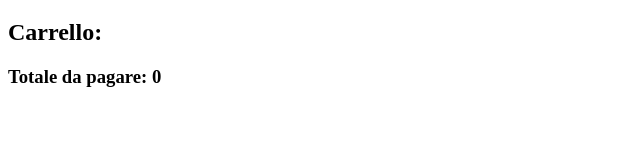
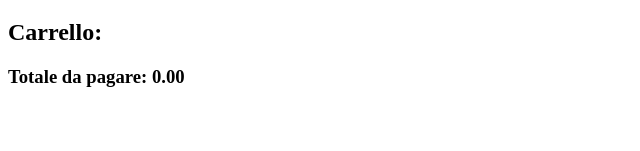
Before and after one commit to mauroanastasi/ex-react-usereducer-spesa, a React (Vite) app: page / in a window 1280 px wide. Shown: the part 149-300 px from the top of the page, without its empty margins (0-640 px from the left). Built offline with nearby package versions, Linux system fonts and the light colour scheme.

Commit message:
[UPD] MIL3 done. eliminate button

```diff
--- a/components/ProductList.jsx
+++ b/components/ProductList.jsx
@@ -31,6 +31,10 @@ const ProductList = () => {
         )
     }
 
+    const removeFromCart = (product) => {
+        setAddedProducts(curr => curr.filter(p => p.name !== product.name))
+    }
+
     const totalPay = addedProducts.reduce((acc, p) =>
         acc + (p.price * p.quantity)
         , 0)
@@ -47,12 +51,12 @@ const ProductList = () => {
             {addedProducts.length != 0 && (
                 addedProducts.map(add => (
                     <ul>
-                        <li>{add.name} - {add.price} - {add.quantity}</li>
+                        <li>{add.name} - {add.price} - {add.quantity} <button onClick={() => removeFromCart(add)} >Rimuovi dal Carrello</button></li>
                     </ul>
                 ))
             )
             }
-            <h3>Totale da pagare: {totalPay}  </h3>
+            <h3>Totale da pagare: {totalPay.toFixed(2)}  </h3>
         </div>
 
     )
```
